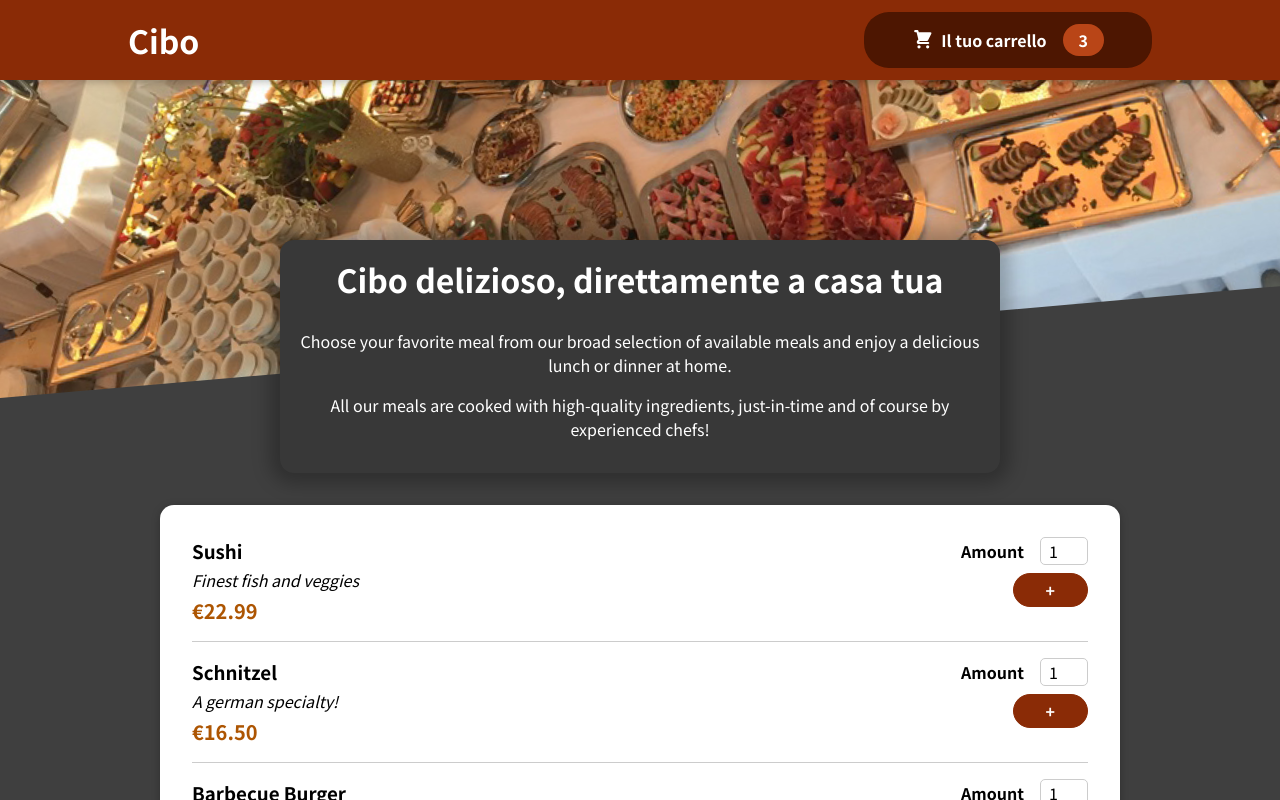
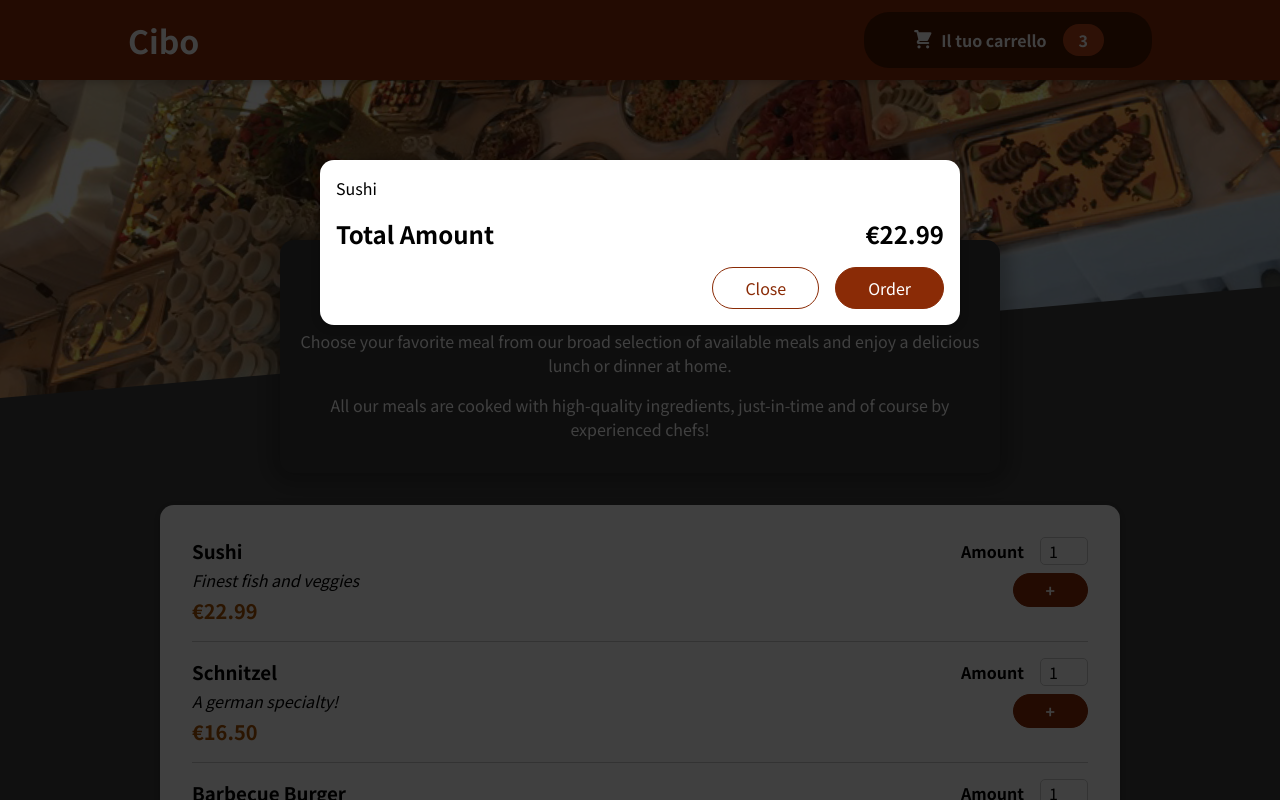
Before and after one commit to andreamosca/food_orders, a React (Create React App) app: page / in a window 1280 px wide. Shown: the top 800 px of the page. Built offline with nearby package versions, Linux system fonts and the light colour scheme.

Commit message:
added Cart Modal

```diff
--- a/src/App.jsx
+++ b/src/App.jsx
@@ -1,11 +1,13 @@
 import { Fragment } from "react"
 import "./App.css"
+import Cart from "./components/Cart/Cart"
 import Header from "./components/Layout/Header/Header"
 import Meals from "./components/Meals/Meals"
 
 function App() {
   return (
     <Fragment>
+      <Cart></Cart>
       <Header/>
       <main>
         <Meals></Meals>
--- /dev/null
+++ b/src/components/Cart/Cart.jsx
@@ -0,0 +1,61 @@
+import Modal from "../UI/Modal"
+import classes from "./Cart.module.css"
+
+const cartItems = [
+  {
+    id: "m1",
+    name: "Sushi",
+    description: "Finest fish and veggies",
+    price: 22.99,
+  },
+  {
+    id: "m2",
+    name: "Schnitzel",
+    description: "A german specialty!",
+    price: 16.5,
+  },
+  {
+    id: "m3",
+    name: "Barbecue Burger",
+    description: "American, raw, meaty",
+    price: 12.99,
+  },
+  {
+    id: "m4",
+    name: "Green Bowl",
+    description: "Healthy...and green...",
+    price: 18.99,
+  }
+]
+
+const Cart = props => {
+  const cartItems = (
+    <ul className={classes["cart-items"]}>
+      {[
+        {
+          id: "m1",
+          name: "Sushi",
+          description: "Finest fish and veggies",
+          price: 22.99,
+        },
+      ].map(item => (
+        <li>{item.name}</li>
+      ))}
+    </ul>
+  )
+  return (
+    <Modal>
+      {cartItems}
+      <div className={classes.total}>
+        <span>Total Amount</span>
+        <span>€22.99</span>
+      </div>
+      <div className={classes.actions}>
+        <button className={classes["button--alt"]}>Close</button>
+        <button className={classes.button}>Order</button>
+      </div>
+    </Modal>
+  )
+}
+
+export default Cart
--- /dev/null
+++ b/src/components/Cart/Cart.module.css
@@ -0,0 +1,46 @@
+.cart-items {
+    list-style: none;
+    margin: 0;
+    padding: 0;
+    max-height: 20rem;
+    overflow: auto;
+  }
+
+  .total {
+    display: flex;
+    justify-content: space-between;
+    align-items: center;
+    font-weight: bold;
+    font-size: 1.5rem;
+    margin: 1rem 0;
+  }
+
+  .actions {
+    text-align: right;
+  }
+
+  .actions button {
+    font: inherit;
+    cursor: pointer;
+    background-color: transparent;
+    border: 1px solid #8a2b06;
+    padding: 0.5rem 2rem;
+    border-radius: 25px;
+    margin-left: 1rem;
+  }
+
+  .actions button:hover,
+  .actions button:active {
+    background-color: #5a1a01;
+    border-color: #5a1a01;
+    color: white;
+  }
+
+  .actions .button--alt {
+    color: #8a2b06;
+  }
+
+  .actions .button {
+    background-color: #8a2b06;
+    color: white;
+  }
```
